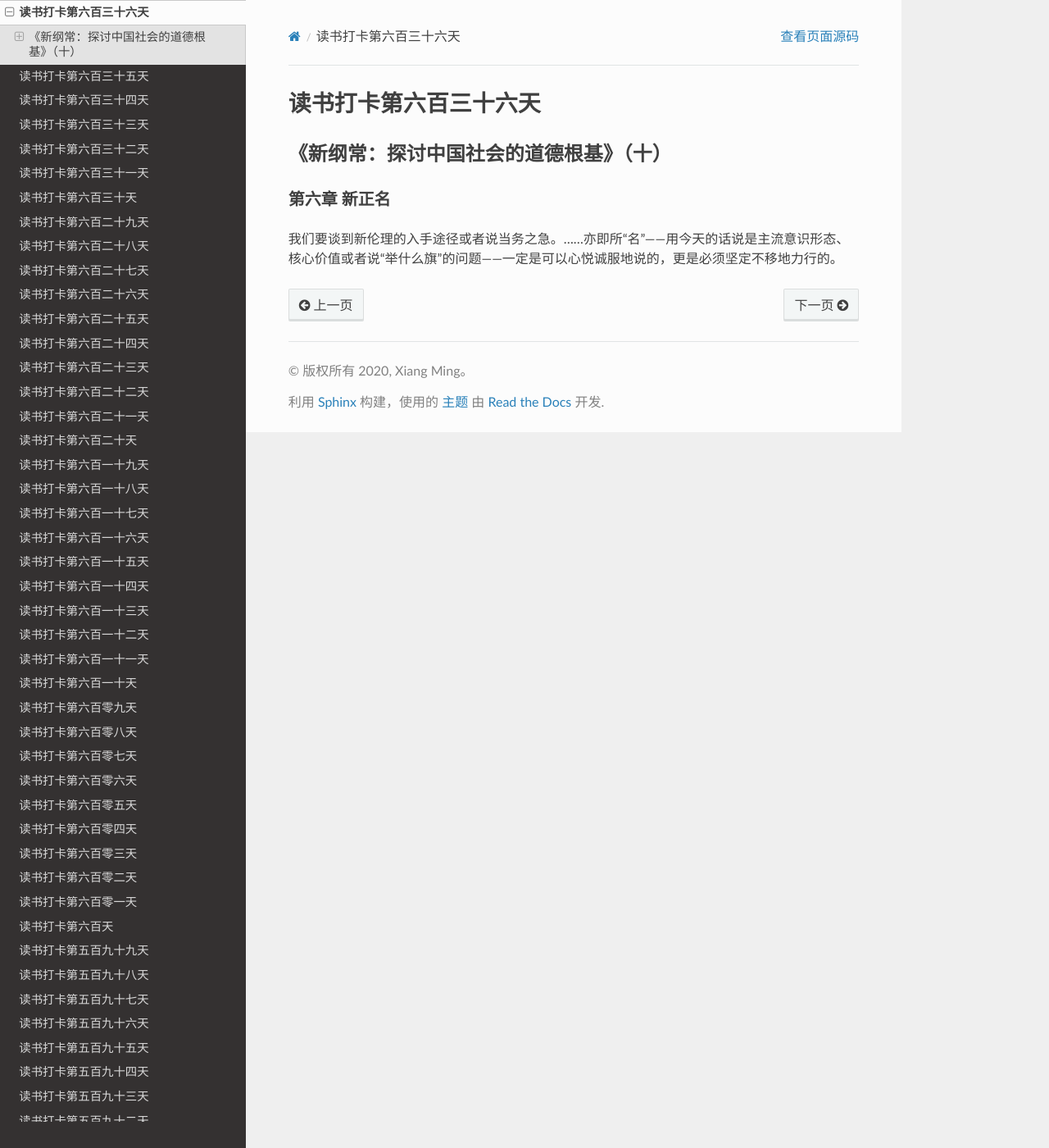
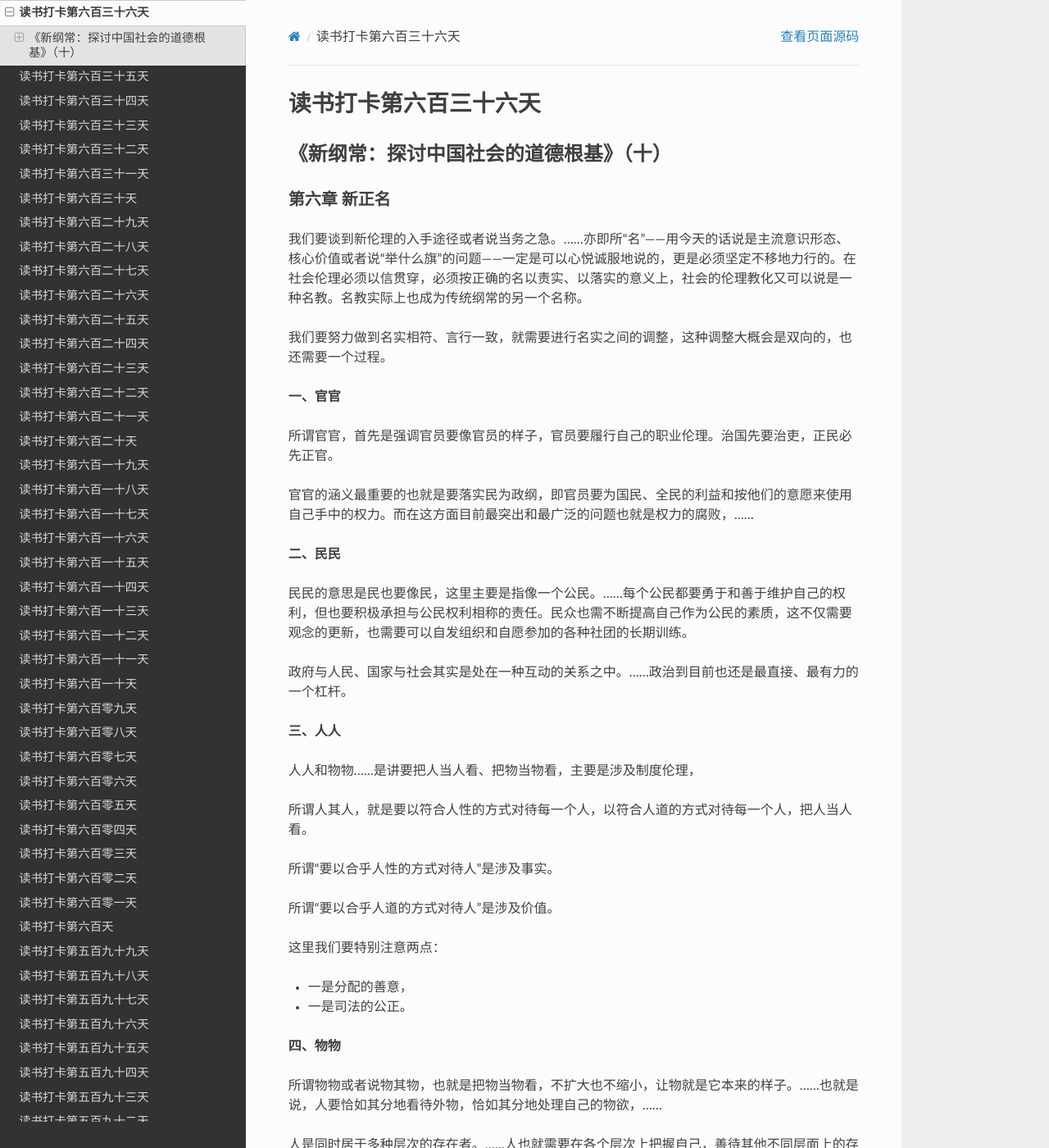
Before and after one commit to xiangming1975/reading, a Sphinx documentation site: the page built from source/2022-08-06.md, in a window 1280 px wide and 1400 px high. Shown: the whole window at 82% size. Built offline with Sphinx 7.4.7 and the Read the Docs theme 2.0.0, drawn with Linux system fonts in a browser that asks for light colours; some of the changed text lies outside the part shown.

Commit message:
自动提交时间: 2022-08-07T22:00:02,394628995+08:00

```diff
--- a/source/2022-08-06.md
+++ b/source/2022-08-06.md
@@ -2,4 +2,44 @@
 ## 《新纲常：探讨中国社会的道德根基》（十）
 ### 第六章 新正名
 
-我们要谈到新伦理的入手途径或者说当务之急。……亦即所“名”——用今天的话说是主流意识形态、核心价值或者说“举什么旗”的问题——一定是可以心悦诚服地说的，更是必须坚定不移地力行的。
+我们要谈到新伦理的入手途径或者说当务之急。……亦即所“名”——用今天的话说是主流意识形态、核心价值或者说“举什么旗”的问题——一定是可以心悦诚服地说的，更是必须坚定不移地力行的。在社会伦理必须以信贯穿，必须按正确的名以责实、以落实的意义上，社会的伦理教化又可以说是一种名教。名教实际上也成为传统纲常的另一个名称。
+
+我们要努力做到名实相符、言行一致，就需要进行名实之间的调整，这种调整大概会是双向的，也还需要一个过程。
+
+**一、官官**
+
+所谓官官，首先是强调官员要像官员的样子，官员要履行自己的职业伦理。治国先要治吏，正民必先正官。
+
+官官的涵义最重要的也就是要落实民为政纲，即官员要为国民、全民的利益和按他们的意愿来使用自己手中的权力。而在这方面目前最突出和最广泛的问题也就是权力的腐败，……
+
+**二、民民**
+
+民民的意思是民也要像民，这里主要是指像一个公民。……每个公民都要勇于和善于维护自己的权利，但也要积极承担与公民权利相称的责任。民众也需不断提高自己作为公民的素质，这不仅需要观念的更新，也需要可以自发组织和自愿参加的各种社团的长期训练。
+
+政府与人民、国家与社会其实是处在一种互动的关系之中。……政治到目前也还是最直接、最有力的一个杠杆。
+
+**三、人人**
+
+人人和物物……是讲要把人当人看、把物当物看，主要是涉及制度伦理，
+
+所谓人其人，就是要以符合人性的方式对待每一个人，以符合人道的方式对待每一个人，把人当人看。
+
+所谓“要以合乎人性的方式对待人”是涉及事实。
+
+所谓“要以合乎人道的方式对待人”是涉及价值。
+
+这里我们要特别注意两点：
+* 一是分配的善意，
+* 一是司法的公正。
+
+**四、物物**
+
+所谓物物或者说物其物，也就是把物当物看，不扩大也不缩小，让物就是它本来的样子。……也就是说，人要恰如其分地看待外物，恰如其分地处理自己的物欲，……
+
+人是同时居于多种层次的存在者。……人也就需要在各个层次上把握自己，善待其他不同层面上的存在物。
+
+而要做到这些，人类就必须克制自己对物质的欲望。
+
+**结语**
+
+以上新三纲是讲道德的原则规范新五常是分别讲五种社会的伦理关系和个人德性，新信仰是讲价值信仰，新正名是讲入手途径和纲常核心。其中信仰可以说最高远，纲常是中坚，而正名最紧迫。
```
Also changed, not shown: source/2022-08-07.md (added, +2 -0 lines).
